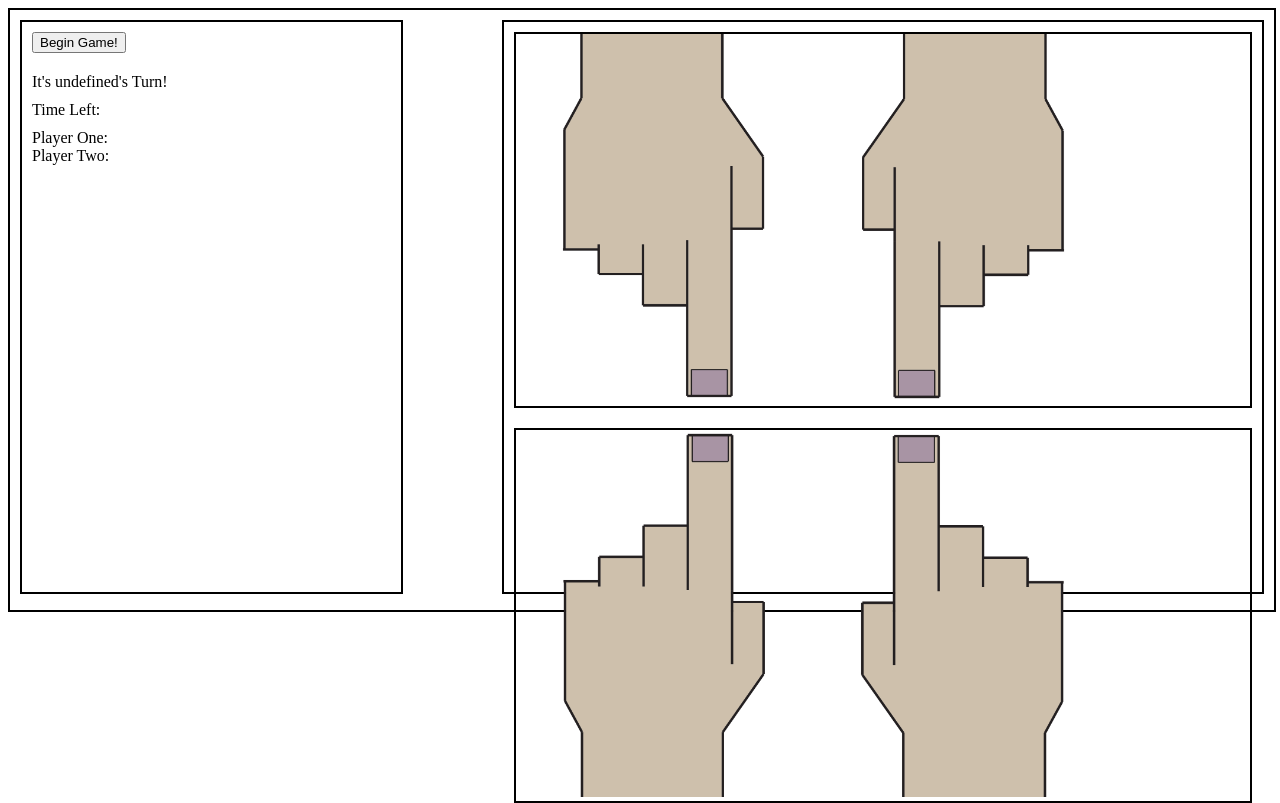
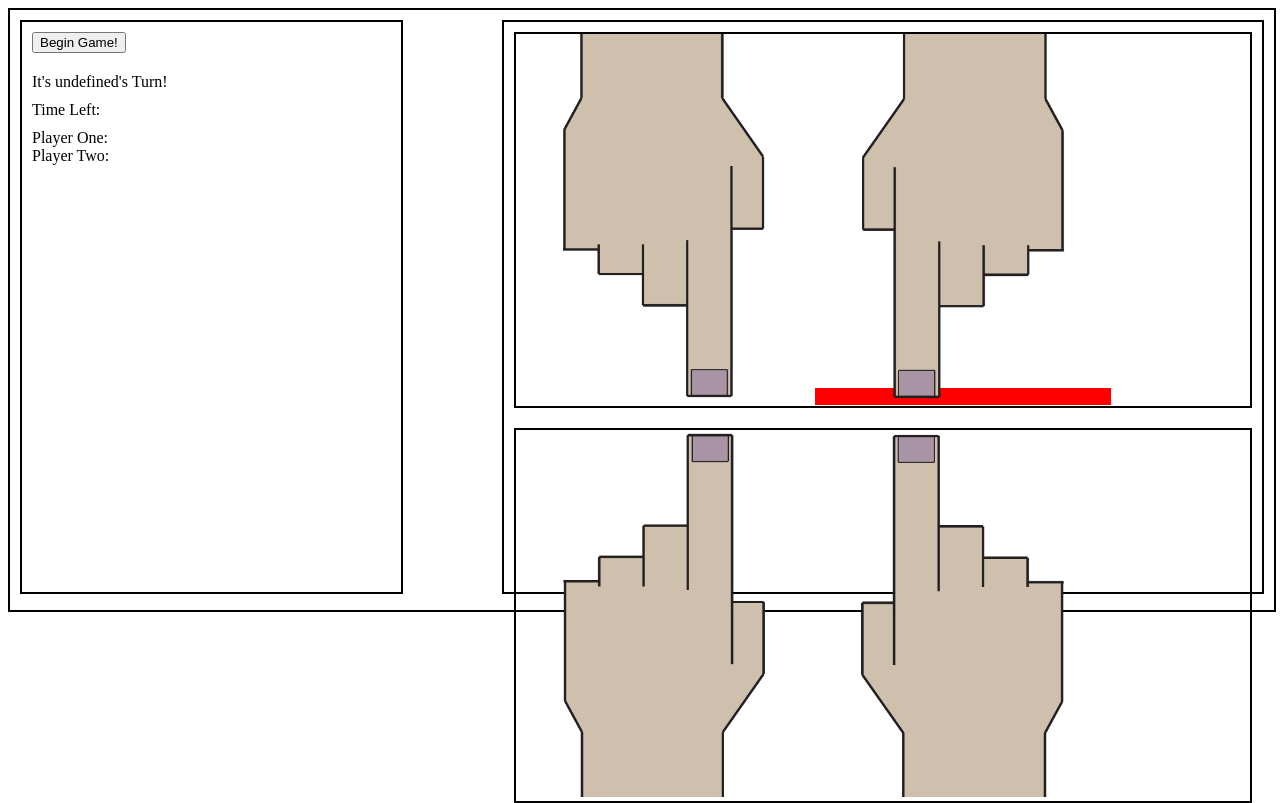
Before and after one commit to saragallagher/projectOne, a plain HTML site: page index.html in a window 1280 px wide. Both pictures are taken after a click on the element 963 px from the left and 396 px from the top of the page. Drawn offline with nearby package versions, Linux system fonts and the light colour scheme.

Commit message:
trying to figure out how to switch turns

```diff
--- a/apps.js
+++ b/apps.js
@@ -1,35 +1,37 @@
 var playerTwo = {
   name: 'Player Two',
+  backgroundColor: 'red',
   bottomLeft: {
-    leftOne:'<img src="img/bleft-one.png" >',
-    leftTwo:'<img src="img/bleft-two.png" >',
-    leftThre:'<img src="img/bleft-three.png" >',
-    leftFour:'<img src="img/bleft-four.png" >',
-    leftFive:'<img src="img/bleft-five.png" >'
+    left1:'<img src="img/bleft-one.png" >',
+    left2:'<img src="img/bleft-two.png" >',
+    left3:'<img src="img/bleft-three.png" >',
+    left4:'<img src="img/bleft-four.png" >',
+    left5:'<img src="img/bleft-five.png" >'
   },
   bottomRight:{
-    rightOne:'<img src="img/bright-one.png" >',
-    rightTwo:'<img src="img/bright-two.png" >',
-    rightThre:'<img src="img/bright-three.png" >',
-    rightFour:'<img src="img/bbright-four.png" >',
-    rightFive:'<img src="img/bright-five.png" >'
+    right1:'<img src="img/bright-one.png" >',
+    right2:'<img src="img/bright-two.png" >',
+    right3:'<img src="img/bright-three.png" >',
+    right4:'<img src="img/bbright-four.png" >',
+    right5:'<img src="img/bright-five.png" >'
   }
 }
 var playerOne = {
   name: 'Player One',
+  backgroundColor: 'red',
   topRight:{
-    rightOne:'<img src="img/tright-one.png" >',
-    rightTwo:'<img src="img/tright-two.png" >',
-    rightThre:'<img src="img/tright-three.png" >',
-    rightFour:'<img src="img/tbright-four.png" >',
-    rightFive:'<img src="img/tright-five.png" >'
+    right1:'<img src="img/tright-one.png" >',
+    right2:'<img src="img/tright-two.png" >',
+    right3:'<img src="img/tright-three.png" >',
+    right4:'<img src="img/tbright-four.png" >',
+    right5:'<img src="img/tright-five.png" >'
   },
   topLeft: {
-    leftOne:'<img src="img/tleft-one.png" >',
-    leftTwo:'<img src="img/tleft-two.png" >',
-    leftThre:'<img src="img/tleft-three.png" >',
-    leftFour:'<img src="img/tleft-four.png" >',
-    leftFive:'<img src="img/tleft-five.png" >'
+    left1:'<img src="img/tleft-one.png" >',
+    left2:'<img src="img/tleft-two.png" >',
+    left3:'<img src="img/tleft-three.png" >',
+    left4:'<img src="img/tleft-four.png" >',
+    left5:'<img src="img/tleft-five.png" >'
   }
 }
 var bottomPlayer = $('.bottom-player')
@@ -37,6 +39,9 @@ var gameBoard = $('.game-board')
 var timer = $('#timer')
 var count = 20;
 var bottomLeft = $('#bottom-left')
+var bottomRight = $('#bottom-right')
+var topRight = $('#top-right')
+var topLeft = $('#top-left')
 
 var currentPlayer = playerOne.name
 
@@ -45,14 +50,18 @@ gameBoard.on('click', playerTurn)
 function playerTurn(){
   // console.log('turn')
   $('#turn').text("It's " + currentPlayer.name + "'s Turn!")
+
   switchTurns()
 }
 
 function switchTurns(){
   if (currentPlayer == playerOne){
     currentPlayer = playerTwo
+    bottomLeft.css('backgroundColor', 'blue')
   } else{
     currentPlayer = playerOne
+    topLeft.css('backgroundColor', 'red')
+
   }
 }
 
@@ -70,14 +79,44 @@ $('button').on('click',function(){
   theInterval = setInterval(countDown, 1000)
 })
 
-bottomLeft.on('click', playGame)
+bottomLeft.on('click', increaseBLHands)
+// bottomRight.on('click',increaseBRHands)
+topLeft.on('click', increaseTLHands)
+// topRight.on('click', increaseTRHands)
 
-function playGame(){
-  bottomLeft.html(playerTwo.bottomLeft.leftTwo)
-  // bottomLeft.show(increaseBLHands)
-  console.log('left')
+
+function increaseBLHands(){
+
+  if(topLeft.html(playerOne.topLeft.left1)){
+    bottomLeft.on('click',function(){
+       bottomLeft.html(playerTwo.bottomLeft.left2)
+     })
+  }
+  // if(topLeft.html(playerOne.topLeft.left)){
+  //   bottomLeft.html(playerTwo.bottomLeft.left5)
+  //
+  // }
 }
 
-function increaseBLHands(){
-    bottomLeft.html(playerTwo.bottomLeft.leftTwo)
+
+
+function increaseTLHands(){
+  if (bottomLeft.html(playerTwo.bottomLeft.left1)){
+    topLeft.on('click', function(){
+      topLeft.html(playerOne.topLeft.leftTwo)
+    })
+  }
+  // if (bottomLeft.html(playerTwo.bottomLeft.left2)){
+  //   topLeft.on('click', function(){
+  //     topLeft.html(playerOne.topLeft.leftThre)
+  //   })
+  // }
 }
+
+
+// function increaseBRHands(){
+//     bottomRight.html(playerTwo.bottomRight.rightTwo)
+// }
+// function increaseTRHands(){
+//   topRight.html(playerOne.topRight.rightTwo)
+// }
--- a/index.html
+++ b/index.html
@@ -32,7 +32,7 @@
 
 
         <div class="top-player">
-          <span id="#top-right"><img src="img/tright-one.png" alt=""></span>
+          <span id="top-right"><img src="img/tright-one.png" alt=""></span>
           <span id="top-left"><img src="img/tleft-one.png" alt=""></span>
 
         </div>
```
